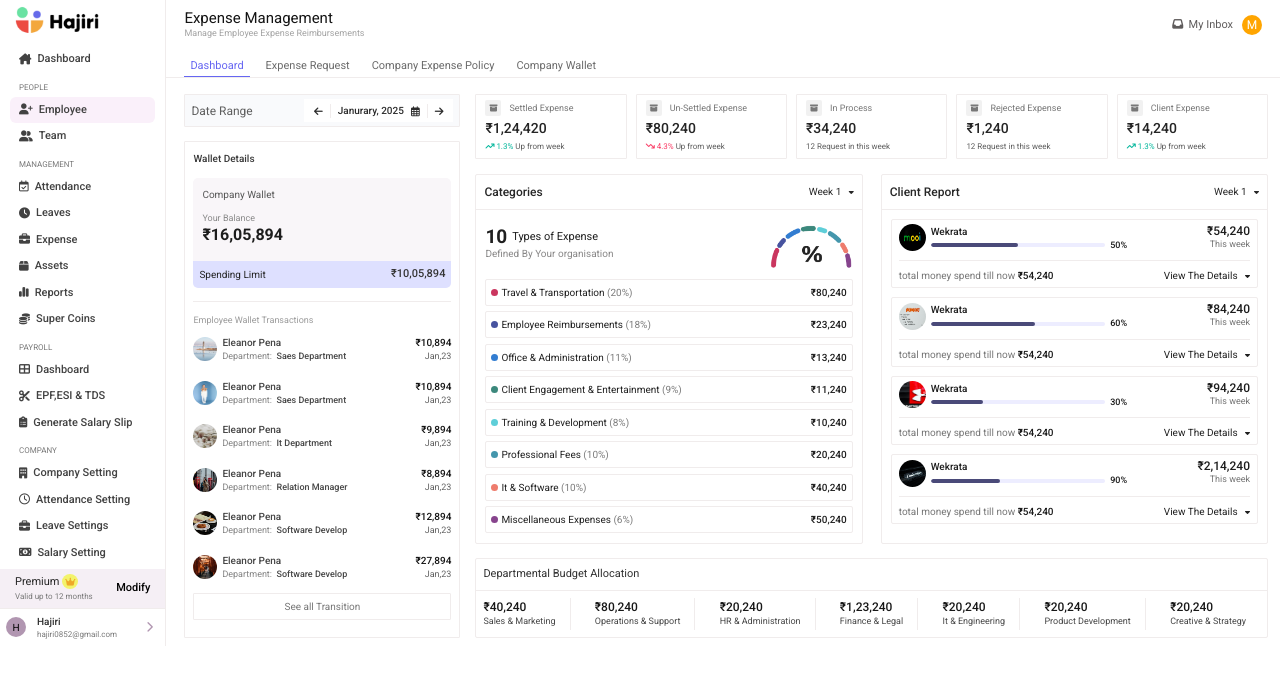
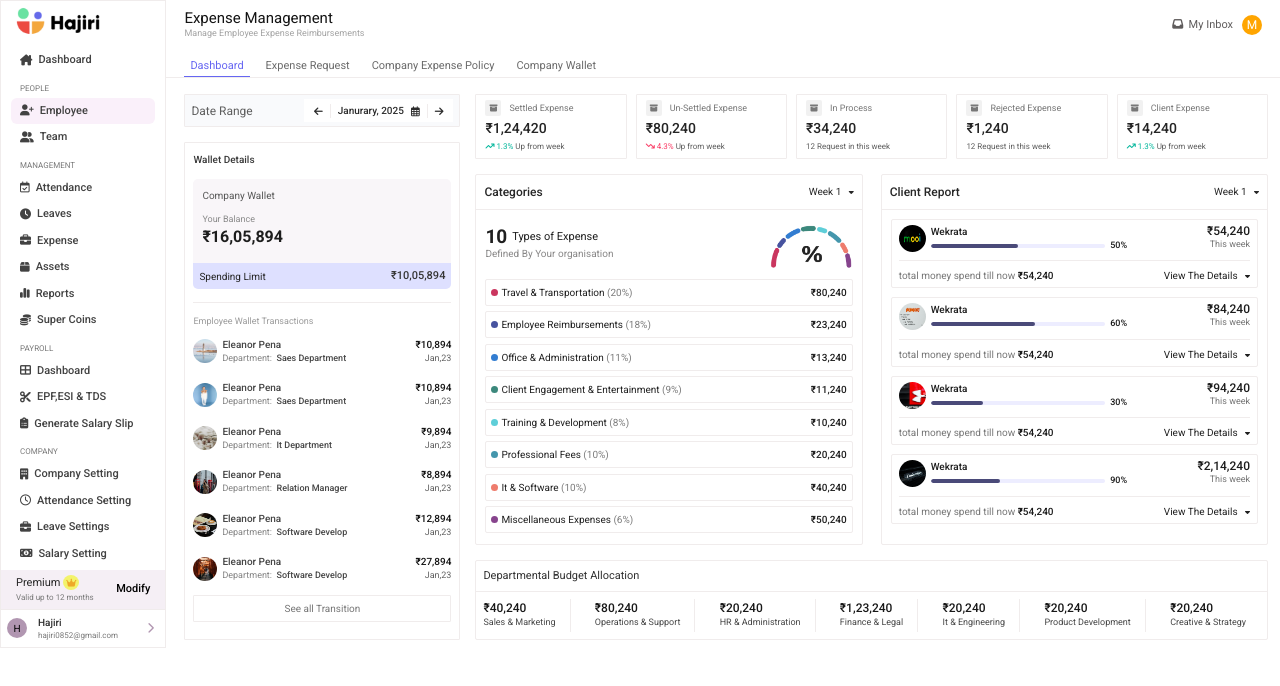
Before and after one commit to Anurag80909086/Admin-Dashboard, a plain HTML site: page index.html in a window 1280 px wide. Drawn offline with nearby package versions, Linux system fonts and the light colour scheme.

Commit message:
made css chages

```diff
--- a/index.css
+++ b/index.css
@@ -35,7 +35,7 @@
   flex-direction: column;
   justify-content: space-between;
   flex-shrink: 0;
-  border-right: 1px solid var(--border-light);
+  border: 1px solid var(--border-light);
 }
 
 .slidebar .topSection {
@@ -361,7 +361,7 @@ header .bottomMenu li {
 }
 .employeeContainer .userCard .userDetl .imgContain {
   border-radius: 50%;
-  overflow: hidden ;
+  overflow: hidden;
   height: 24px;
   width: 24px;
   display: flex;
```
